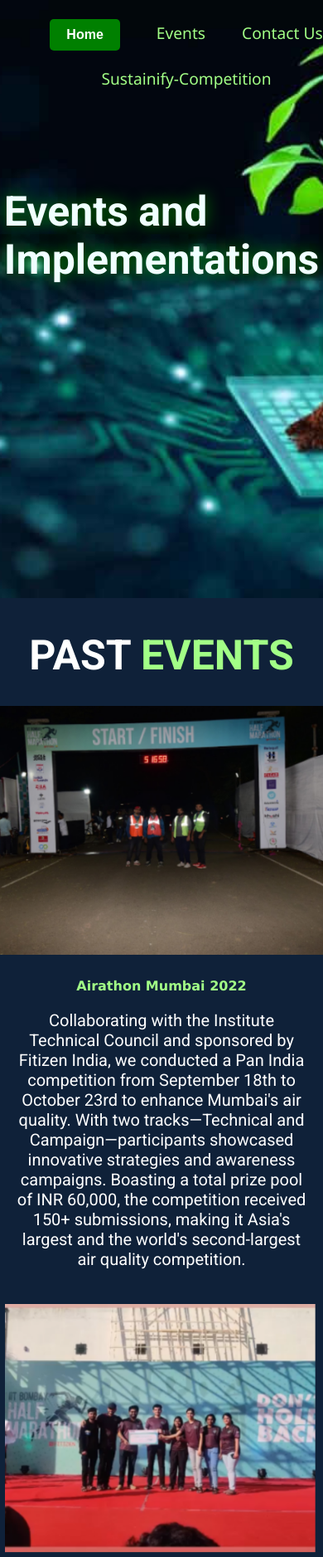
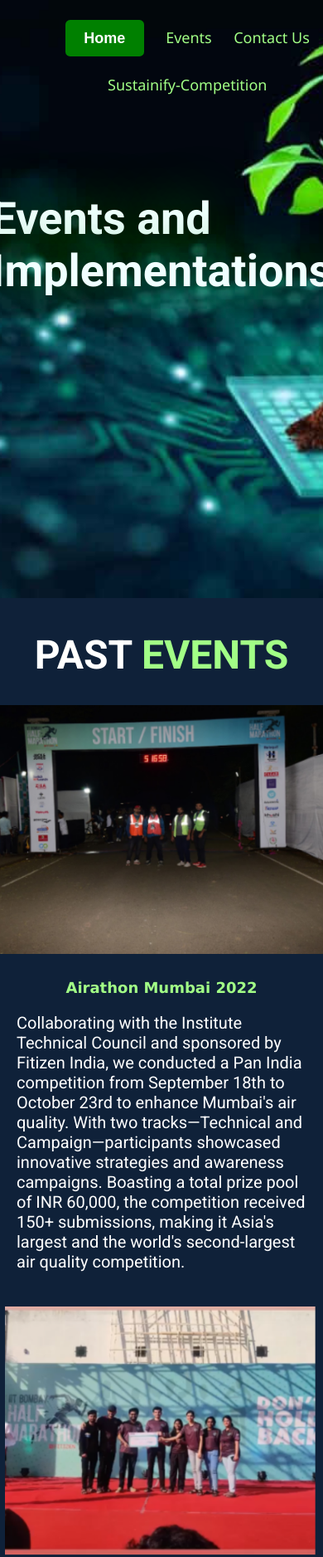
Before and after one commit to Aryan-2246/events2, a plain HTML site: page index.html in a window 390 px wide. Shown: the part 123-2000 px from the top of the page at 83% size. Drawn offline with Linux system fonts and the light colour scheme; a web font is replaced by a local one.

Commit message:
Add files via upload

```diff
--- a/index.html
+++ b/index.html
@@ -4,6 +4,7 @@
       <title>Events</title>
         <link rel="stylesheet" href="./new.css">
         <link rel="preconnect" href="https://fonts.googleapis.com">
+        <meta name="viewport" content="width=device-width, initial-scale=1">
 <link rel="preconnect" href="https://fonts.gstatic.com" crossorigin>
 <link href="https://fonts.googleapis.com/css2?family=Roboto:ital,wght@0,100;0,300;0,400;0,500;0,700;0,900;1,100;1,300;1,400;1,500;1,700;1,900&display=swap" rel="stylesheet">
 <link rel="preconnect" href="https://fonts.googleapis.com">
--- a/new.css
+++ b/new.css
@@ -1,4 +1,8 @@
-html, body {
+html {
+  font-size: 16px; /* Base font size */
+}
+
+body {
   height: 100%;
   margin: 0;
   padding: 0;
@@ -8,21 +12,21 @@ html, body {
   display: flex;
   flex-direction: row;
   justify-content: start;
-  padding-left: 10rem;
-  padding-top: 8rem;
+  padding-left: 10em; /* 160px converted to em */
+  padding-top: 8em; /* 128px converted to em */
 }
 
 .title span {
   display: block;
   color: azure;
   font-family: 'Roboto', sans-serif;
-  font-size: 75px;
+  font-size: 4.6875em; /* 75px converted to em */
   text-align: start;
-  text-shadow: 0 0 20px green;
+  text-shadow: 0 0 1.25em green; /* 20px converted to em */
 }
 
 .event-container {
-  padding-top: 20px;
+  padding-top: 1.25em; /* 20px converted to em */
   text-align: center;
 }
 
@@ -39,9 +43,9 @@ nav {
   display: flex;
   position: relative;
   justify-content: space-evenly;
-  padding-top: 1.2rem;
-  padding-bottom: 0.2rem;
-  padding-left: 3.5rem;
+  padding-top: 1.2em; /* 19.2px converted to em */
+  padding-bottom: 0.2em; /* 3.2px converted to em */
+  padding-left: 3.5em; /* 56px converted to em */
 }
 
 nav ul {
@@ -53,27 +57,27 @@ nav ul {
 
 nav ul li {
   display: inline-block;
-  margin: 10px;
+  margin: 0.625em; /* 10px converted to em */
   text-decoration: none;
   font-family: 'Segoe UI', Tahoma, Geneva, Verdana, sans-serif;
-  font-size: larger;
+  font-size: 1.125em; /* larger */
 }
 
 nav ul li a {
   text-decoration: none;
   color: white;
-  margin-left: 20px;
+  margin-left: 1.25em; /* 20px converted to em */
 }
 
 .btn {
   display: inline-block;
-  padding: 10px 20px;
-  font-size: 16px;
+  padding: 0.625em 1.25em; /* 10px 20px converted to em */
+  font-size: 1em; /* 16px converted to em */
   font-weight: bold;
   color: #fff;
   background-color: green;
   border: none;
-  border-radius: 5px;
+  border-radius: 0.3125em; /* 5px converted to em */
   text-align: center;
 }
 
@@ -81,65 +85,63 @@ nav ul li a {
   color: white;
   text-align: center;
   font-family: roboto;
-  font-size: 50px;
-
-
+  font-size: 3.125em; /* 50px converted to em */
 }
 
 .event-cont {
   background-color: #0f2139;
-  padding-bottom: 50px;
+  padding-bottom: 3.125em; /* 50px converted to em */
 }
 
 .text {
-  margin-left: 100px;
-  margin-right: 100px;
+  margin-left: 6.25em; /* 100px converted to em */
+  margin-right: 6.25em; /* 100px converted to em */
   color: white;
   display: flex;
   flex-direction: row;
   justify-content: space-evenly;
   text-align: left;
-  padding-left: 10px;
-  padding-right: 100px;
-  padding-top: 55px;
+  padding-left: 0.625em; /* 10px converted to em */
+  padding-right: 6.25em; /* 100px converted to em */
+  padding-top: 3.4375em; /* 55px converted to em */
 }
 
 .text7 {
-  margin-left: 100px;
-  margin-right: 100px;
+  margin-left: 6.25em; /* 100px converted to em */
+  margin-right: 6.25em; /* 100px converted to em */
   color: white;
   display: flex;
   flex-direction: row-reverse;
   justify-content: space-evenly;
   text-align: left;
-  padding-left: 100px;
-  padding-right: 100px;
-  padding-top: 100px;
+  padding-left: 6.25em; /* 100px converted to em */
+  padding-right: 6.25em; /* 100px converted to em */
+  padding-top: 6.25em; /* 100px converted to em */
 }
 
 .text2 {
-  height: 300px;
-  width: 500px;
+  height: 18.75em; /* 300px converted to em */
+  width: 31.25em; /* 500px converted to em */
 }
 
 .img {
-  margin-top: 30px;
-  margin-left: 200px;
+  margin-top: 1.875em; /* 30px converted to em */
+  margin-left: 12.5em; /* 200px converted to em */
 }
 
 .heading1 {
   font-family: Verdana, Geneva, Tahoma, sans-serif;
   color: #A2FF86;
-  font-size: larger;
+  font-size: 1.125em; /* larger */
 }
 
 .img2 {
-  margin-top: 30px;
-  margin-right: 200px;
+  margin-top: 1.875em; /* 30px converted to em */
+  margin-right: 12.5em; /* 200px converted to em */
 }
 
 .content-txt {
-  font-size: 20px;
+  font-size: 1.25em; /* 20px converted to em */
   font-family: 'Roboto', sans-serif;
 }
 
@@ -154,13 +156,13 @@ footer ul li {
   list-style: none;
   display: inline-block;
   justify-content: space-between;
-  margin-right: 50px;
+  margin-right: 3.125em; /* 50px converted to em */
 }
 
 .footer-title {
-  font-size: 20px;
-  margin-top: 35px;
-  margin-left: 85px;
+  font-size: 1.25em; /* 20px converted to em */
+  margin-top: 2.1875em; /* 35px converted to em */
+  margin-left: 5.3125em; /* 85px converted to em */
   font-family: 'Roboto', sans-serif;
   text-align: start;
   text-decoration: none;
@@ -177,11 +179,11 @@ footer ul li {
 @keyframes appearleft {
   from {
     opacity: 0;
-    transform: translateX(-100px);
+    transform: translateX(-6.25em); /* 100px converted to em */
   }
   to {
     opacity: 1;
-    transform: translateX(0px);
+    transform: translateX(0);
   }
 }
 
@@ -194,11 +196,11 @@ footer ul li {
 @keyframes appearright {
   from {
     opacity: 0;
-    transform: translateX(100px);
+    transform: translateX(6.25em); /* 100px converted to em */
   }
   to {
     opacity: 1;
-    transform: translateX(0px);
+    transform: translateX(0);
   }
 }
 
@@ -211,12 +213,11 @@ footer ul li {
 @keyframes title {
   from {
     opacity: 0;
-    transform: translateY(20px);
-
+    transform: translateY(1.25em); /* 20px converted to em */
   }
   to {
     opacity: 1;
-    transform: translateY(0px);
+    transform: translateY(0);
   }
 }
 
@@ -224,47 +225,47 @@ footer ul li {
   animation: title 1s linear;
 }
 
-@media (max-width: 1480px) {
+@media (max-width: 92em) { /* 1480px converted to em */
   /* Styles for tablets */
   .events {
-    padding-left: 5rem;
-    padding-top: 3rem;
+    padding-left: 5em; /* 80px converted to em */
+    padding-top: 3em; /* 48px converted to em */
     flex-direction: column;
     align-items: center;
     text-align: center;
   }
 
   .title span {
-    font-size: 50px;
+    font-size: 3.125em; /* 50px converted to em */
   }
 
   .text {
     flex-direction: column-reverse;
     align-items: center;
-    padding: 10px;
+    padding: 0.625em; /* 10px converted to em */
   }
 
   .text7 {
     flex-direction: column-reverse;
     align-items: center;
-    padding: 0px;
+    padding: 0;
   }
 
   .text2 {
     width: 100%;
     text-align: center;
-    height: fit-content;
+    height: auto;
   }
 
   .img, .img2 {
-    margin: 15px 0;
-    width: 400px;
+    margin: 0.9375em 0; /* 15px converted to em */
+    width: 25em; /* 400px converted to em */
   }
 
   nav {
     flex-direction: column;
     align-items: center;
-    padding: 1rem 0;
+    padding: 1em 0; /* 16px converted to em */
   }
 
   nav ul {
@@ -286,67 +287,67 @@ footer ul li {
   }
 
   footer ul li {
-    margin: 1px 0;
+    margin: 0.0625em 0; /* 1px converted to em */
   }
 }
 
-@media (max-width: 768px) {
+@media (max-width: 48em) { /* 768px converted to em */
   /* Styles for mobile phones */
   .main-container {
-    height:auto;
+    height: 40em; /* 640px converted to em */
   }
 
   .events {
-    padding-left: 0px;
-    padding-top: 2px;
+    padding-left: 0;
+    padding-top: 0.0625em; /* 1px converted to em */
   }
 
   .title span {
-    display: flex;
-    align-items: center;
-    font-size: 50px;
-    text-align: center;
+    font-size: 2.25em; /* 20px converted to em */
   }
 
   .text, .text7 {
-    margin: 10px;
+    margin: 0.625em; /* 10px converted to em */
     flex-direction: column-reverse;
-    text-align: center;
   }
 
   .text2 {
     width: 100%;
-    text-align: center;
+    text-align: start;
     height: auto;
+  }
+
+  .events-title span{
+    font-size: 2em;
   }
 
   .heading1 {
     text-align: center;
-    font-size: medium;
+    font-size: 1.125em;
   }
 
   .content-txt {
-    font-size: 20px;
+    font-size: 1.25em; /* 20px converted to em */
   }
 
   .img, .img2 {
-    width: fit-content;
+    width: auto;
     justify-content: center;
-    margin-top: 2px;
+    margin-top: 0.125em; /* 2px converted to em */
   }
 
   nav ul {
     flex-direction: column;
     align-items: center;
-    margin-bottom: 70px;
+    margin-bottom: 4.375em; /* 70px converted to em */
   }
 
   nav ul li {
-    margin: 10px 10px;
+    margin: 0.625em 0; /* 10px converted to em */
   }
 
   footer {
-    padding: 1rem 0;
+    padding: 1em 0; /* 16px converted to em */
   }
 
   footer ul {
@@ -355,6 +356,6 @@ footer ul li {
   }
 
   footer ul li {
-    margin: 5px 0;
+    margin: 0.3125em 0; /* 5px converted to em */
   }
 }
```
